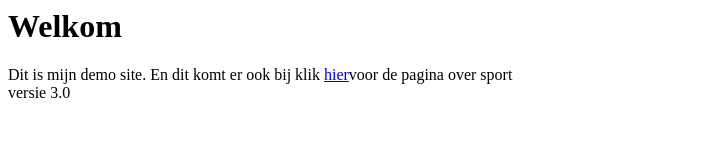
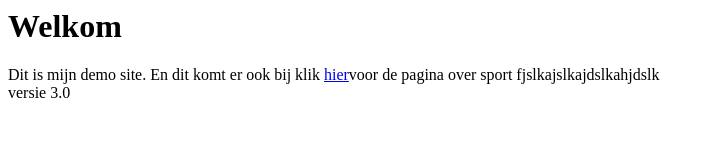
Before and after one commit to ryanatvlietland/demo, a plain HTML site: page index.html in a window 1280 px wide. Shown: the whole page, without its empty margins (0-714 px from the left). Drawn offline with Linux system fonts and the light colour scheme.

Commit message:
een aantekenxnflksj

```diff
--- a/index.html
+++ b/index.html
@@ -9,6 +9,7 @@
     Dit is mijn demo site. En dit komt er ook bij
 
     klik <a href="sport.html"> hier</a>voor de pagina over sport
+    fjslkajslkajdslkahjdslk
   <br>
     versie 3.0
   </body>
```
